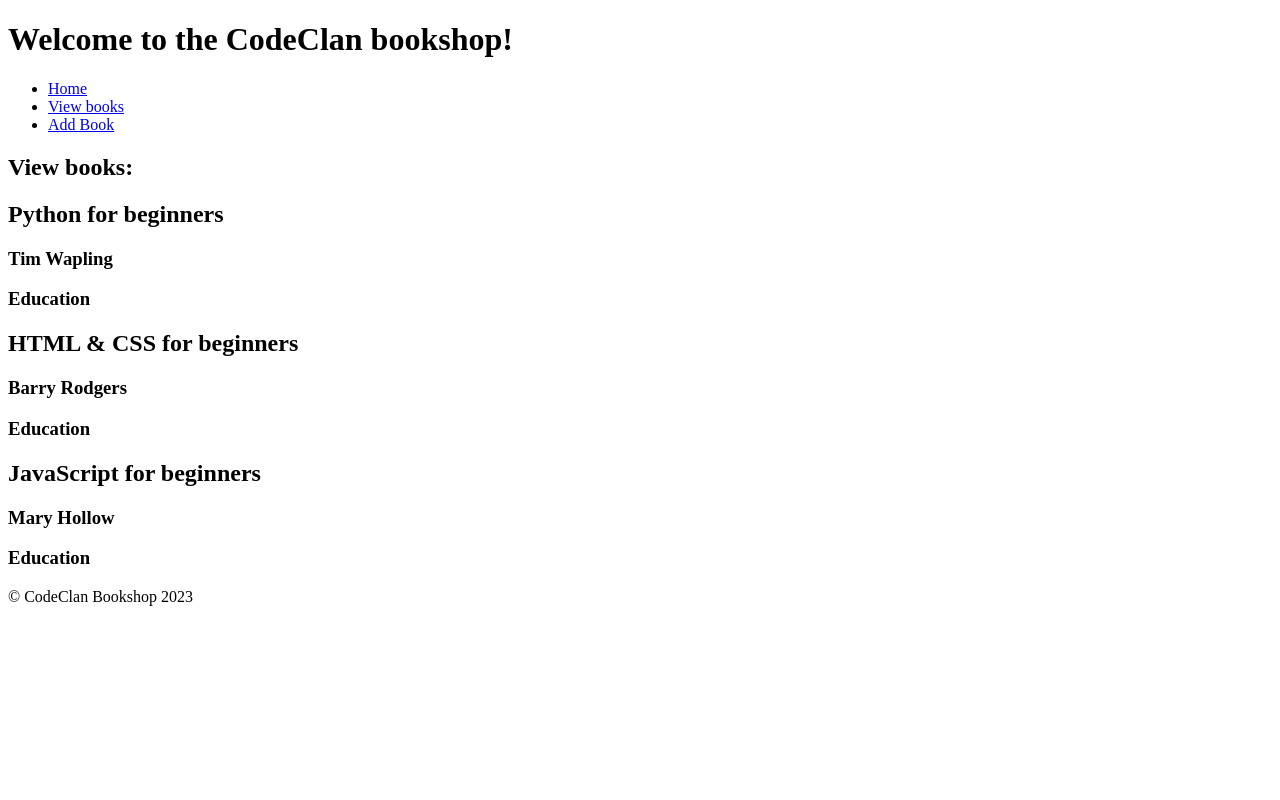
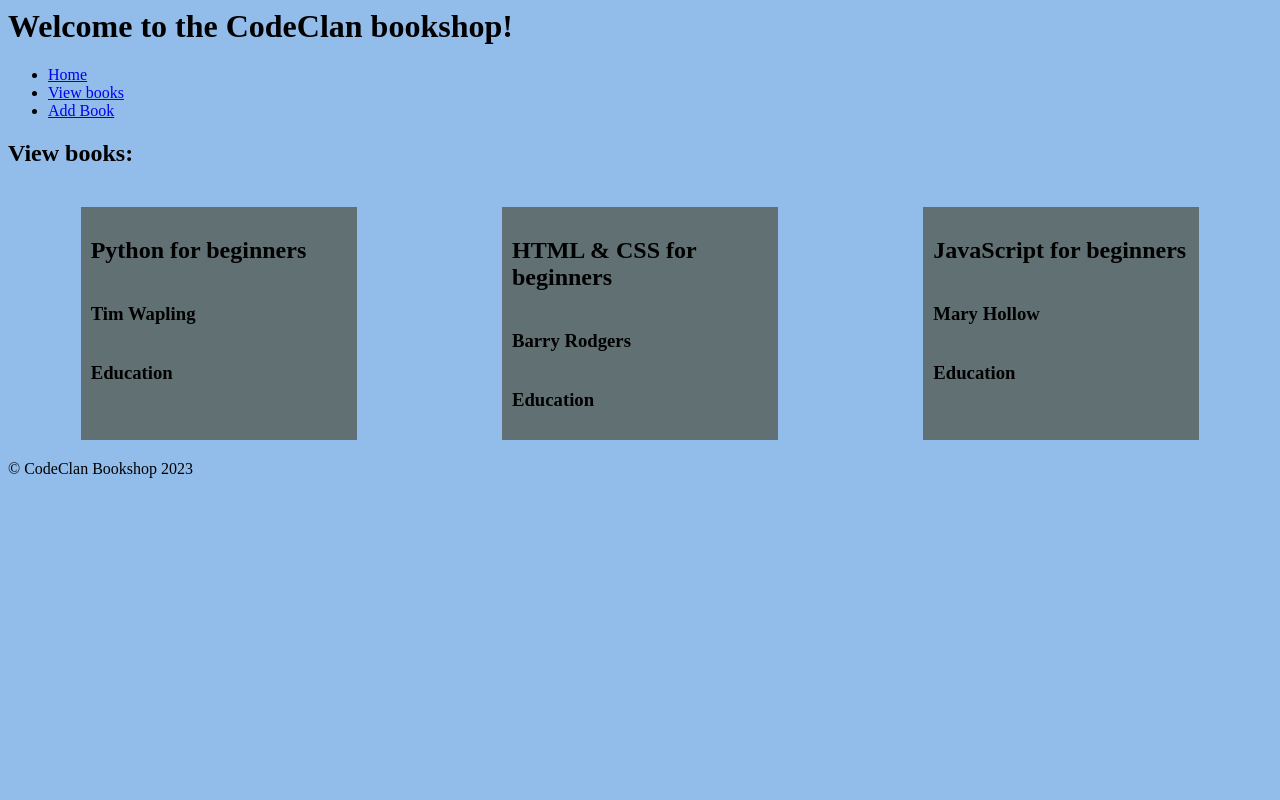
Before and after one commit to sshingler/Flask---bookshop_homework, a Flask app: page /stock in a window 1280 px wide. Run offline with Flask 2, Linux system fonts and the light colour scheme.

Commit message:
4: add view book styling

```diff
--- a/static/styles.css
+++ b/static/styles.css
@@ -0,0 +1,19 @@
+body {
+    background-color: #92BCEA;
+  }
+
+
+.book_container {
+    display:flex;
+    flex-wrap: wrap;
+    justify-content: space-around;
+}
+
+.book {
+    display:flex;
+    flex-direction: column;
+    width: 20vw;
+    background-color: #617073;
+    padding: 10px;
+    margin:20px;
+}
--- a/templates/base.html
+++ b/templates/base.html
@@ -1,3 +1,4 @@
+<link rel="stylesheet" href="{{ url_for('static', filename='styles.css') }}">
 <!DOCTYPE html>
 <html lang="en">
 <head>
```
